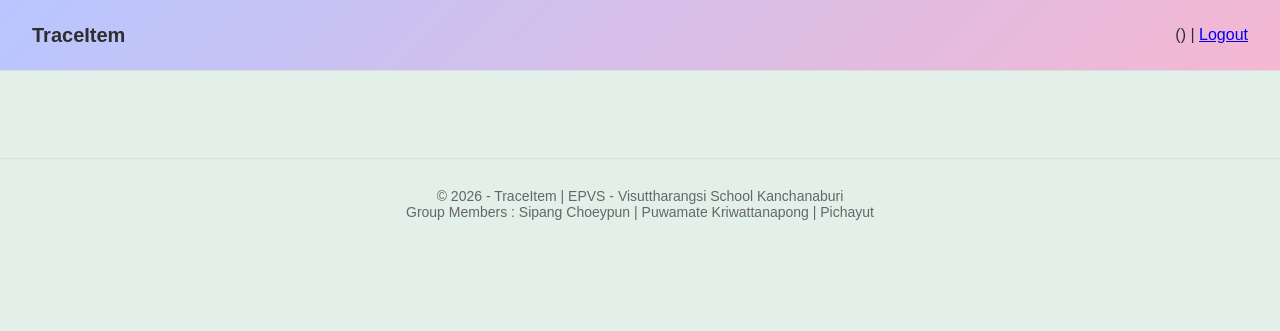
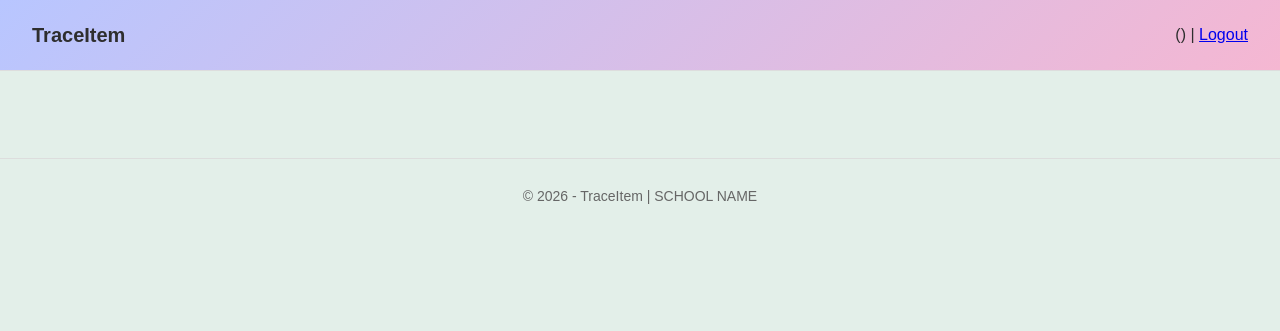
Before and after one commit to abdullahyusafzai/traceitem, a FastAPI app: page /dashboard in a window 1280 px wide. Shown: the top 331 px of the page. Run offline with FastAPI, Linux system fonts and the light colour scheme; the visitor is signed in with stand-in values (Sample User, id 1).

Commit message:
Update dashboard.html

```diff
--- a/templates/dashboard.html
+++ b/templates/dashboard.html
@@ -80,8 +80,7 @@
 
 <!-- FIXED FOOTER -->
 <footer class="app-footer">
-  <p>© 2026 - TraceItem | EPVS - Visuttharangsi School Kanchanaburi <br>
-  Group Members : Sipang Choeypun | Puwamate Kriwattanapong | Pichayut </p>
+  <p>© 2026 - TraceItem | SCHOOL NAME </p>
 </footer>
 
 </body>
```
